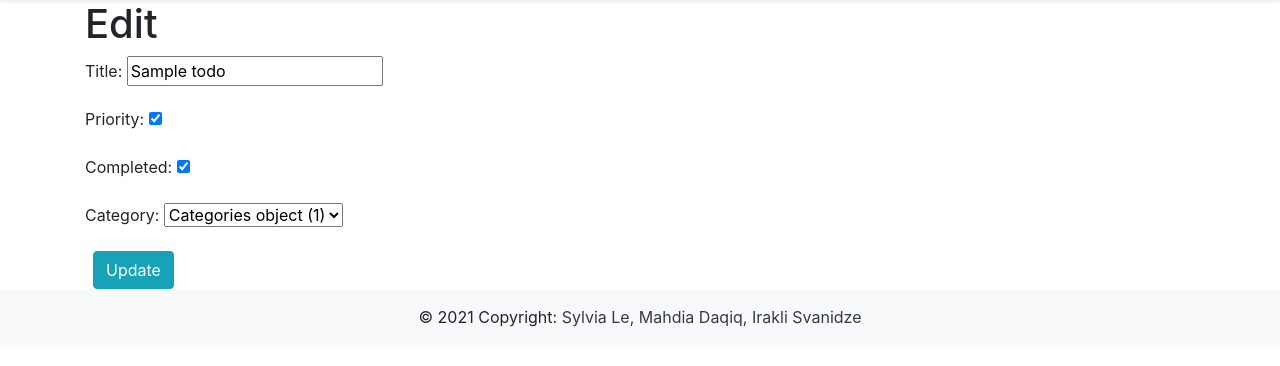
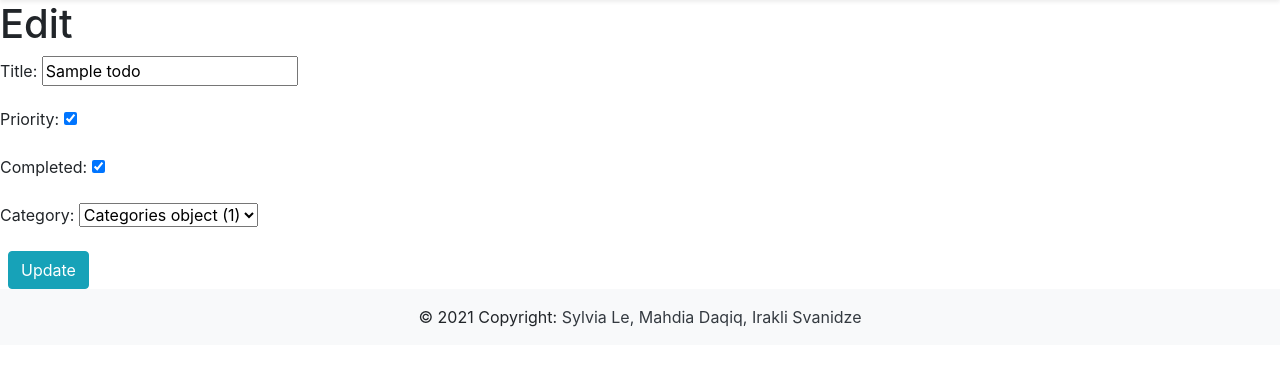
Before and after one commit to SylviaLe/Django-Todo-List, a Django app: page /todo/1/edit in a window 1280 px wide. Shown: the part 56-422 px from the top of the page. Run offline with Django 3.2, Linux system fonts and the light colour scheme; a user stored in the database is signed in; data comes from the database, SQL or seed files in the repository; tables that the repository leaves empty hold one stand-in row (values such as "Sample post"); some libraries are stand-ins or nearby versions.

Commit message:
add pics

```diff
--- a/templates/base.html
+++ b/templates/base.html
@@ -39,10 +39,9 @@
         </nav>
 
 
-        <div class="container w-80">
             {% block content %}
             {% endblock content %}
-        </div>
+
 
 
         <footer class="bg-light text-center text-lg-start">
```
Also changed, not shown: static/images/(1).jpg.
